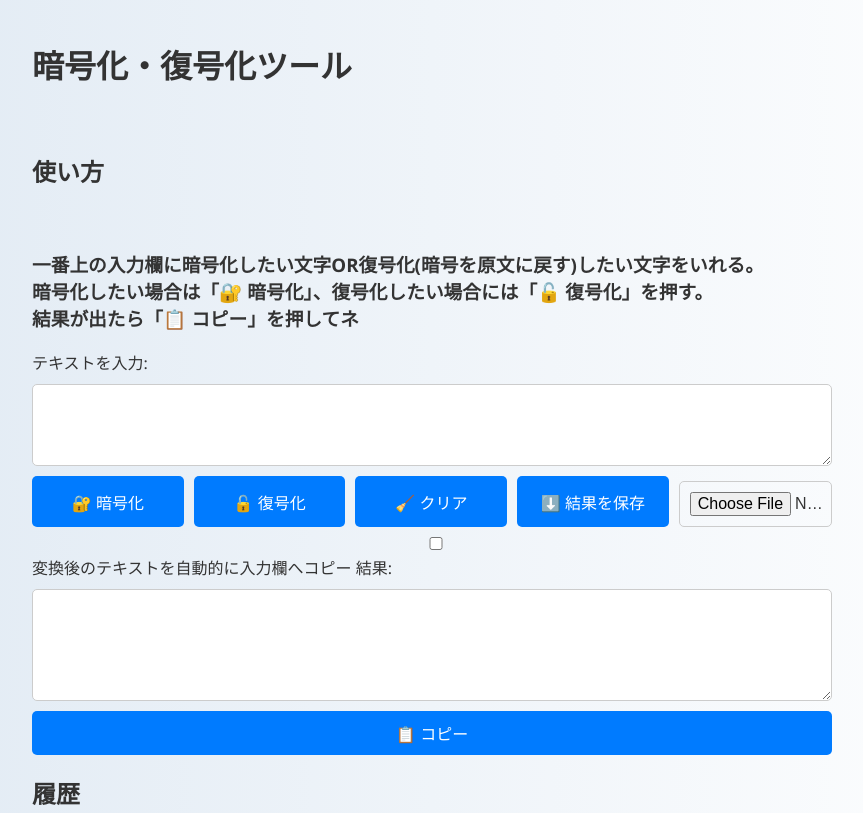
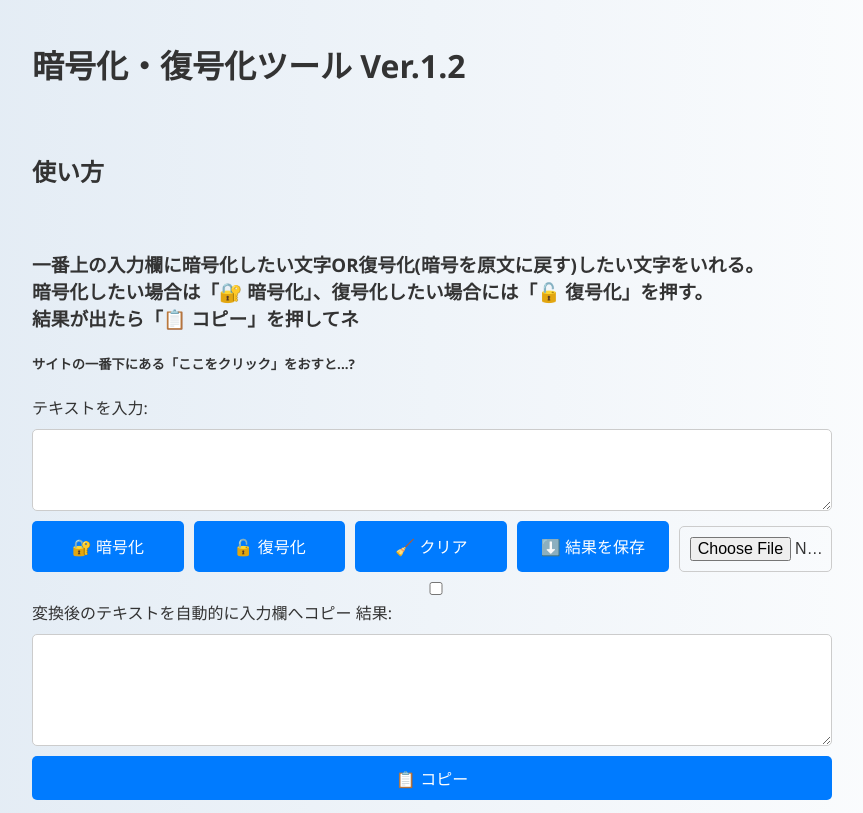
Before and after one commit to OTSURU2355/ang0u-fukugou-tool, a plain HTML site: page index.html in a window 1280 px wide. Shown: the top 813 px of the page, without its empty margins (208-1071 px from the left). Drawn offline with Linux system fonts and the light colour scheme.

Commit message:
Add files via upload

```diff
--- a/index.html
+++ b/index.html
@@ -2,7 +2,7 @@
 <html lang="ja">
 <head>
   <meta charset="UTF-8">
-  <title>暗号化・復号化ツール</title>
+  <title>暗号化・復号化ツール v1.2</title>
   <style>
     body {
       font-family: 'Segoe UI', Tahoma, Geneva, Verdana, sans-serif;
@@ -80,10 +80,11 @@
   </style>
 </head>
 <body>
-  <h1>暗号化・復号化ツール</h1>
+  <h1>暗号化・復号化ツール Ver.1.2</h1>
 
 　<h2>使い方</h2>
 　<h3>一番上の入力欄に暗号化したい文字OR復号化(暗号を原文に戻す)したい文字をいれる。<br>暗号化したい場合は「🔐 暗号化」、復号化したい場合には「🔓️ 復号化」を押す。<br>結果が出たら「📋 コピー」を押してネ</h3>
+  <h5>サイトの一番下にある「ここをクリック」をおすと...?</h5>
 
   <label for="inputText">テキストを入力:</label>
   <textarea id="inputText" rows="4"></textarea>
@@ -133,7 +134,7 @@
       "ヤ": "8'-1", "ユ": "8'-3", "ヨ": "8'-5", "ャ": "8'_1", "ュ": "8'_3", "ョ": "8'_5",
       "ラ": "9'-1", "リ": "9'-2", "ル": "9'-3", "レ": "9'-4", "ロ": "9'-5",
       "ワ": "10'-1", "ヲ": "10'-5", "ン": "11'-1", "ヮ": "10'_1",
-      "ー": "12-1", "、": "12-2", "。": "12-3", "？": "12-4", "！": "12-5", "?": "12-6", "!": "12-7", "-": "12-8", "+": "12-9", "×": "12-10", "÷": "12-11", ",": "12-12", ".": "12-13", "/": "12-14", " ": "12-0", ")": "12-15", "(": "12-16", "]": "12-17", "[": "12-18", "」": "12-19", "「": "12-20", ":": "12-21", ";": "12-21", "=": "12-22", "^": "12-23", "_": "12-24", "'": "12-25"
+      "ー": "12-1", "、": "12-2", "。": "12-3", "？": "12-4", "！": "12-5", "?": "12-6", "!": "12-7", "-": "12-8", "+": "12-9", "×": "12-10", "÷": "12-11", ",": "12-12", ".": "12-13", "/": "12-14", " ": "12-0", ")": "12-15", "(": "12-16", "]": "12-17", "[": "12-18", "」": "12-19", "「": "12-20", ":": "12-21", ";": "12-21", "=": "12-22", "^": "12-23", "_": "12-24", "'": "12-25", "　": "12-01",
       "A": "13-1", "B": "13-2", "C": "13-3", "D": "13-4", "E": "13-5", "F": "13-6", "G": "13-7", "H": "13-8", "I": "13-9", "J": "13-10", "K": "13-11", "L": "13-12",
       "M": "13-13", "N": "13-14", "O": "13-15", "P": "13-16", "Q": "13-17", "R": "13-18", "S": "13-19", "T": "13-20", "U": "13-21", "V": "13-22", "W": "13-23", "X": "13-24", "Y": "13-25", "Z": "13-26",
       "a": "14-1", "b": "14-2", "c": "14-3", "d": "14-4", "e": "14-5", "f": "14-6", "g": "14-7", "h": "14-8", "i": "14-9", "j": "14-10", "k": "14-11", "l": "14-12",
```
